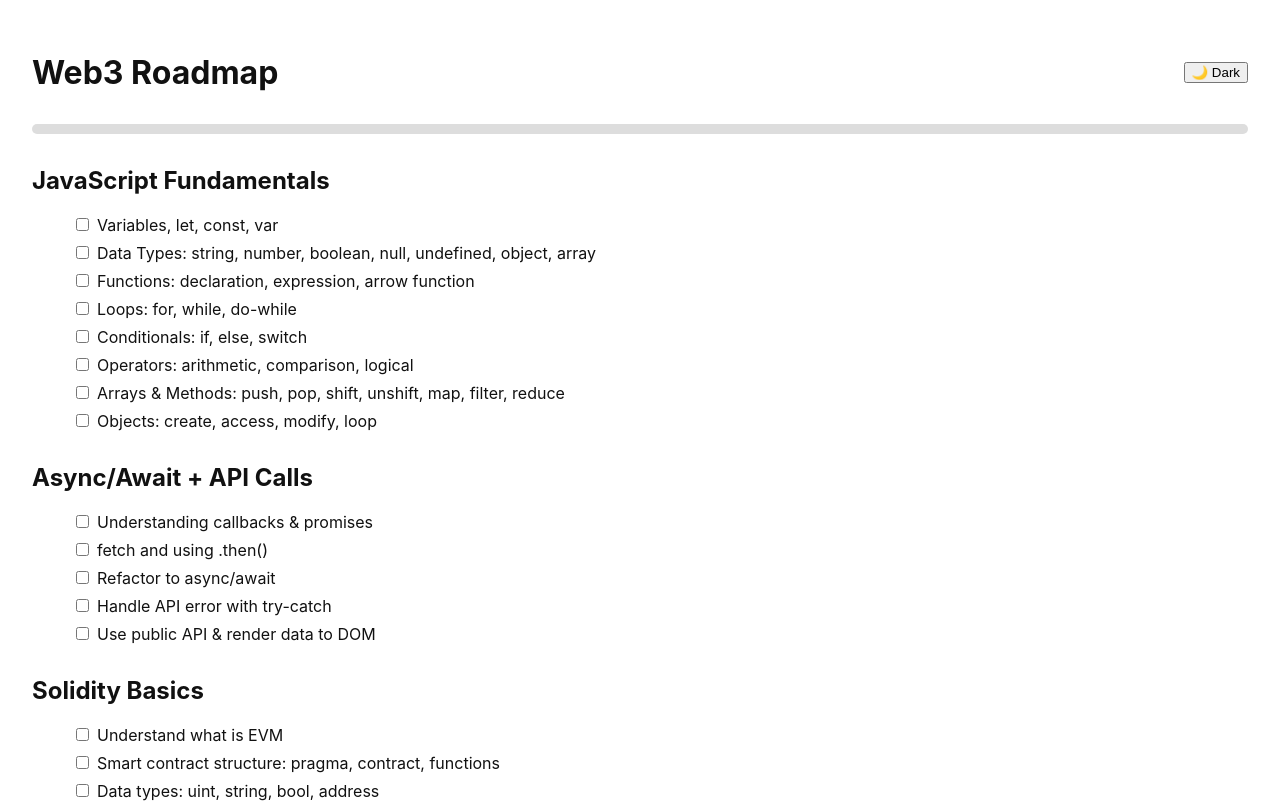
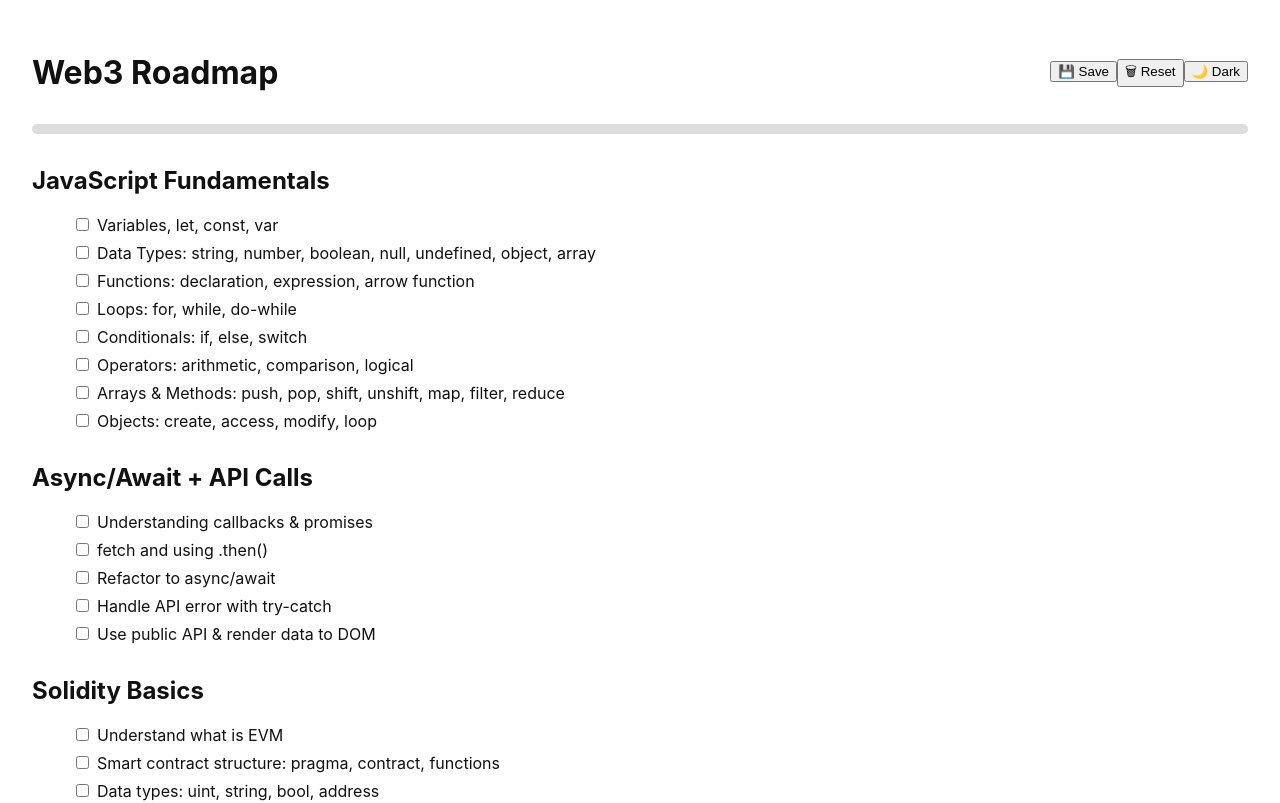
Before and after one commit to Zithci/web3-roadmap, a React (Create React App) app: page / in a window 1280 px wide. Shown: the top 803 px of the page. Built offline with nearby package versions, Linux system fonts and the light colour scheme; no server answers; the database is empty.

Commit message:
initial commit

```diff
--- a/src/App.css
+++ b/src/App.css
@@ -45,3 +45,16 @@ body {
 input[type='checkbox'] {
   margin-right: 0.5rem;
 }
+
+.alert {
+  position: fixed;
+  top: 20px;
+  right: 20px;
+  background: #333;
+  color: #fff;
+  padding: 10px 20px;
+  border-radius: 6px;
+  font-weight: bold;
+  z-index: 1000;
+  box-shadow: 0 0 10px #000;
+}
--- a/src/App.js
+++ b/src/App.js
@@ -3,7 +3,10 @@ import { motion } from 'framer-motion';
 import './App.css';
 import { createClient } from '@supabase/supabase-js';
 
-const supabase = createClient('https://zithcis-project.supabase.co', 'YOUR_SUPABASE_PUBLIC_ANON_KEY');
+const supabase = createClient(
+  'https://fqgzeomlowradzatgjgk.supabase.co',
+  'eyJhbGciOiJIUzI1NiIsInR5cCI6IkpXVCJ9.eyJpc3MiOiJzdXBhYmFzZSIsInJlZiI6ImZxZ3plb21sb3dyYWR6YXRnamdrIiwicm9sZSI6ImFub24iLCJpYXQiOjE3NDc1NzM0NzgsImV4cCI6MjA2MzE0OTQ3OH0.sW38Y2Tf0rJBtzOG2BppYj68-YhYIPoPmxWEMzzMtIM'
+);
 
 const checklist = [
   {
@@ -16,8 +19,8 @@ const checklist = [
       'Conditionals: if, else, switch',
       'Operators: arithmetic, comparison, logical',
       'Arrays & Methods: push, pop, shift, unshift, map, filter, reduce',
-      'Objects: create, access, modify, loop'
-    ]
+      'Objects: create, access, modify, loop',
+    ],
   },
   {
     title: 'Async/Await + API Calls',
@@ -26,8 +29,8 @@ const checklist = [
       'fetch and using .then()',
       'Refactor to async/await',
       'Handle API error with try-catch',
-      'Use public API & render data to DOM'
-    ]
+      'Use public API & render data to DOM',
+    ],
   },
   {
     title: 'Solidity Basics',
@@ -37,8 +40,8 @@ const checklist = [
       'Data types: uint, string, bool, address',
       'Storage vs Memory',
       'Visibility: public, private, internal, external',
-      'Deploy simple contract in Remix'
-    ]
+      'Deploy simple contract in Remix',
+    ],
   },
   {
     title: 'Smart Contract Deployment',
@@ -47,37 +50,65 @@ const checklist = [
       'Create & compile contract',
       'Write deployment script',
       'Test deploy on local Hardhat network',
-      'Deploy to testnet (e.g., Sepolia)'
-    ]
+      'Deploy to testnet (e.g., Sepolia)',
+    ],
   },
 ];
 
 export default function App() {
   const [progress, setProgress] = useState({});
   const [dark, setDark] = useState(false);
+  const [message, setMessage] = useState('');
 
   useEffect(() => {
     const uid = localStorage.getItem('uid') || crypto.randomUUID();
     localStorage.setItem('uid', uid);
 
     const fetchData = async () => {
-      const { data, error } = await supabase.from('progress').select('*').eq('user_id', uid).single();
+      const { data, error } = await supabase
+        .from('progress')
+        .select('*')
+        .eq('user_id', uid)
+        .maybeSingle();
+
+      console.log("FETCH RESULT:", data, error);
+
       if (data && data.value) {
-        setProgress(data.value);
+        try {
+          const parsed = JSON.parse(data.value);
+          console.log("PARSED DATA:", parsed);
+          setProgress(parsed);
+        } catch (err) {
+          console.error('JSON parse error:', err);
+        }
       }
     };
+
     fetchData();
   }, []);
 
-  useEffect(() => {
+  const handleSave = async () => {
     const uid = localStorage.getItem('uid');
     if (!uid) return;
 
-    const saveData = async () => {
-      await supabase.from('progress').upsert({ user_id: uid, value: progress });
-    };
-    saveData();
-  }, [progress]);
+    await supabase.from('progress').upsert({
+      user_id: uid,
+      value: JSON.stringify(progress),
+    });
+
+    setMessage('✅ Progress saved!');
+    setTimeout(() => setMessage(''), 2000);
+  };
+
+  const handleReset = async () => {
+    const uid = localStorage.getItem('uid');
+    if (!uid) return;
+
+    await supabase.from('progress').delete().eq('user_id', uid);
+    setProgress({});
+    setMessage('🗑 Progress cleared!');
+    setTimeout(() => setMessage(''), 2000);
+  };
 
   const toggle = (section, item) => {
     const key = `${section}-${item}`;
@@ -92,12 +123,24 @@ export default function App() {
     <div className={dark ? 'app dark' : 'app'}>
       <div className="header">
         <h1>Web3 Roadmap</h1>
-        <button onClick={() => setDark(!dark)}>{dark ? '☀️ Light' : '🌙 Dark'}</button>
+        <div>
+          <button onClick={handleSave}>💾 Save</button>
+          <button onClick={handleReset}>🗑 Reset</button>
+          <button onClick={() => setDark(!dark)}>
+            {dark ? '☀ Light' : '🌙 Dark'}
+          </button>
+        </div>
       </div>
+
+      {message && <div className="alert">{message}</div>}
+
       <div className="progress">
         <div className="bar" style={{ width: `${percentage}%` }} />
-        <span>{done}/{total} complete</span>
+        <span>
+          {done}/{total} complete
+        </span>
       </div>
+
       {checklist.map((section, sIdx) => (
         <div key={sIdx} className="section">
           <h2>{section.title}</h2>
```
